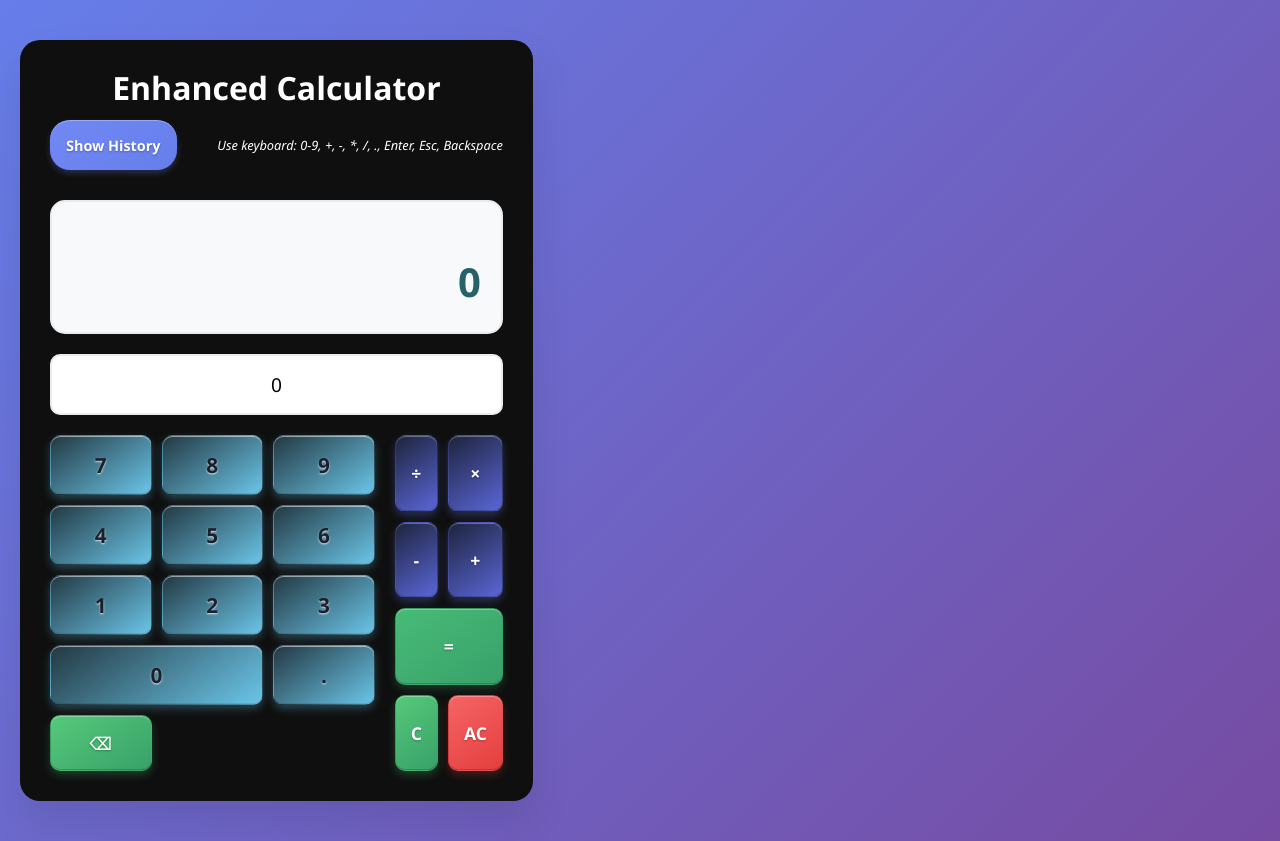
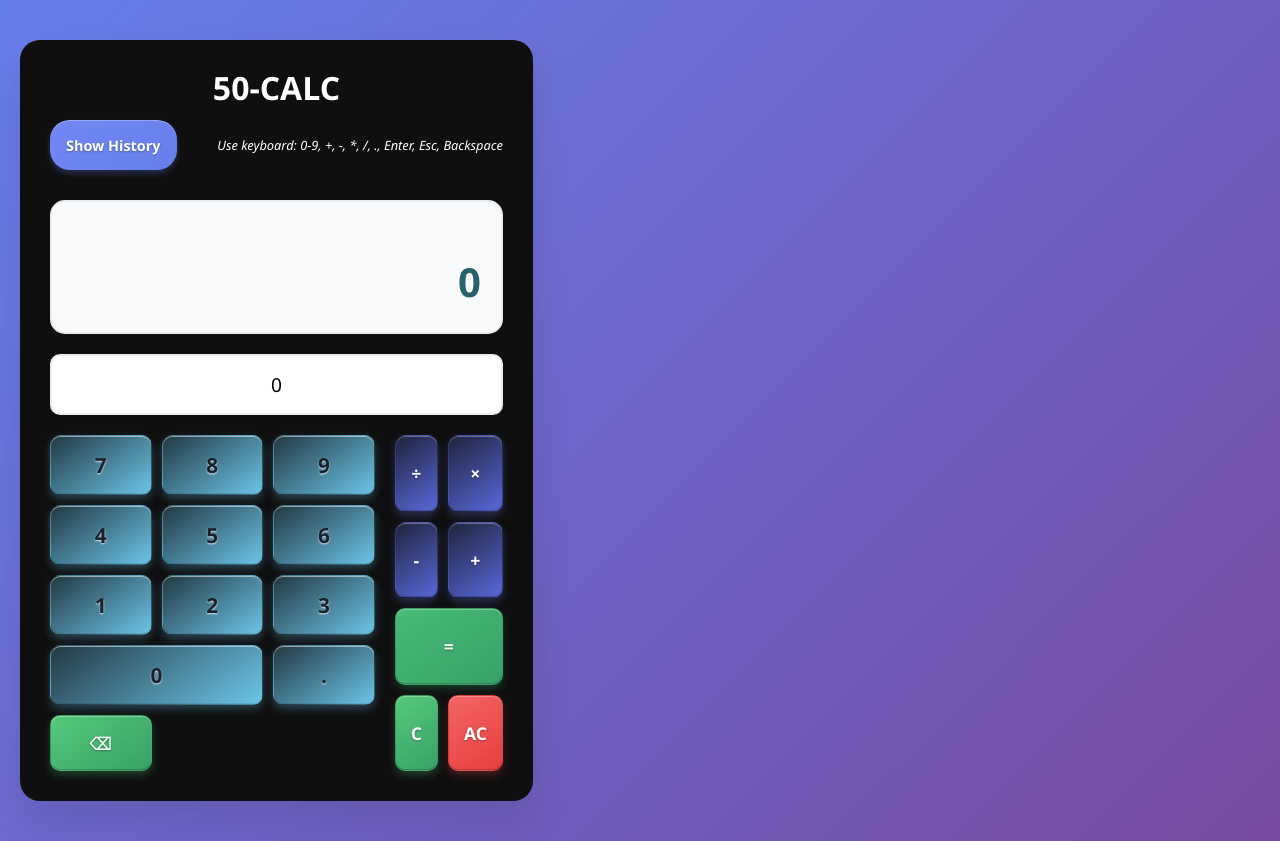
Before and after one commit to marlonmunoz/calculator_project, a React (Vite) app in the folder 50CALC/: page / in a window 1280 px wide. Built offline with nearby package versions, Linux system fonts and the light colour scheme.

Commit message:
title changed

```diff
--- a/50CALC/src/App.jsx
+++ b/50CALC/src/App.jsx
@@ -227,7 +227,7 @@ function App() {
       <div className="calculator-container">
         <div className="calculator">
           <div className="header">
-            <h1>Enhanced Calculator</h1>
+            <h1>50-CALC</h1>
             <div className="header-buttons">
               <button className="history-toggle" onClick={toggleHistory}>
                 {showHistory ? 'Hide History' : 'Show History'}
```
